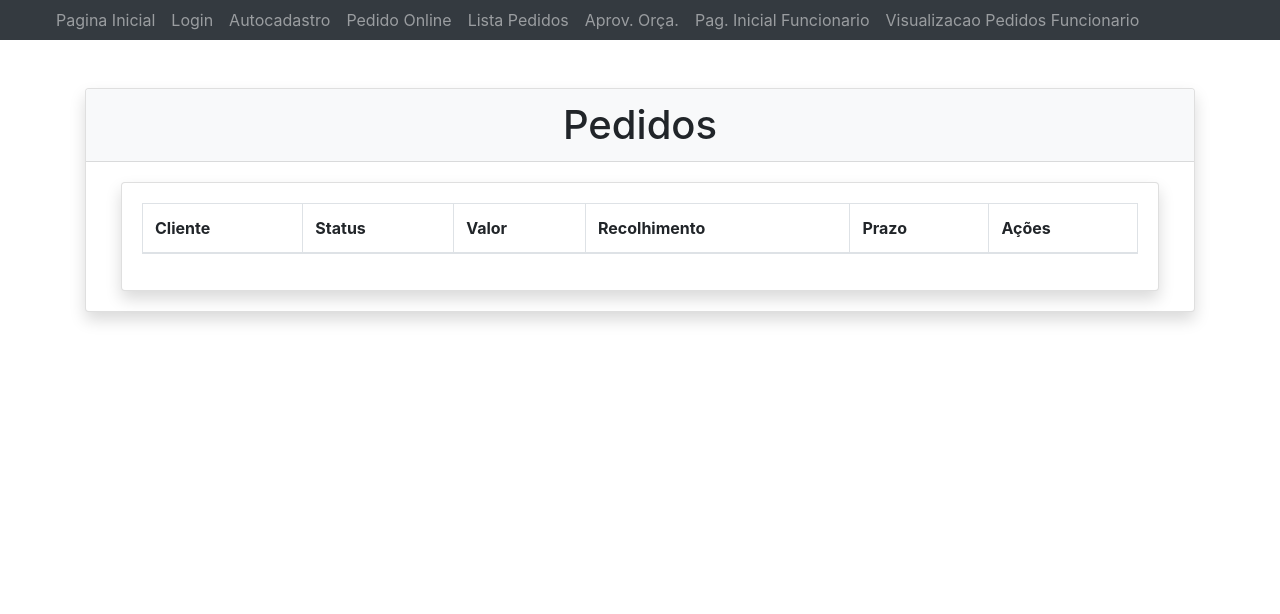
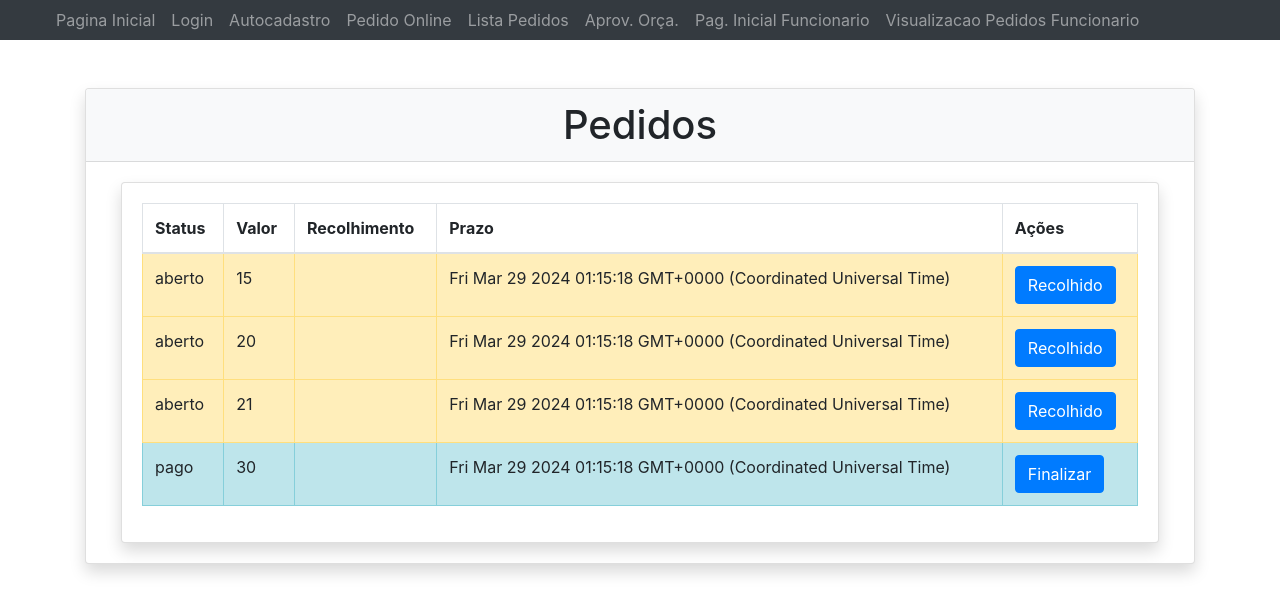
Before and after one commit to RicardoGomes00/web2-front, an Angular app in the folder we2-front/: page /visualizacao-de-pedidos in a window 1280 px wide. Shown: the top 614 px of the page. Built offline with nearby package versions, Linux system fonts and the light colour scheme.

Commit message:
exibição de dados e cores dinamicamente na tabela

```diff
--- a/we2-front/src/app/Funcionario/visualizacao-de-pedidos/visualizacao-de-pedidos.component.html
+++ b/we2-front/src/app/Funcionario/visualizacao-de-pedidos/visualizacao-de-pedidos.component.html
@@ -20,7 +20,6 @@
                 <table class="table table-bordered">
                   <thead>
                     <tr>
-                      <th>Cliente</th>
                       <th>Status</th>
                       <th>Valor</th>
                       <th>Recolhimento</th>
@@ -29,11 +28,11 @@
                     </tr>
                   </thead>
                   <tbody>
-                    <tr *ngFor="let pedido of pedidos">
-                      <!-- <td>{{pedido.numeroPedido}}</td>
-                      <td>{{pedido.dataRetirada}}</td>
-                      <td>{{pedido.cliente}}</td>
-                      <td>{{pedido.status}}</td> -->
+                    <tr *ngFor="let pedido of pedidos" class="table-{{getStatusClass(pedido.getStatus())}}">
+                      <td>{{pedido.getStatus()}}</td>
+                      <td>{{pedido.getValor()}}</td>
+                      <td>{{pedido.getDataRecolhimento()}}</td>
+                      <td>{{pedido.getPrazo()}}</td>
                       <td [ngSwitch]="pedido.getStatus()">
                         <button *ngSwitchCase="statusPedido.aberto" class="btn btn-primary" (click)="confirmarRecolhimento(pedido)">Recolhido</button>
                         <button *ngSwitchCase="statusPedido.recolhido" class="btn btn-primary" (click)="confirmarLavagem(pedido)">Lavado</button>
--- a/we2-front/src/app/Funcionario/visualizacao-de-pedidos/visualizacao-de-pedidos.component.ts
+++ b/we2-front/src/app/Funcionario/visualizacao-de-pedidos/visualizacao-de-pedidos.component.ts
@@ -16,8 +16,39 @@ import Pedido from '../../entities/Pedido';
 export class VisualizacaoDePedidosComponent {
   pedidos = Pedido.getPedidos();
   statusPedido = StatusPedido;
+  statusColors = [
+    { status: StatusPedido.aberto, color: "warning" },
+    { status: StatusPedido.rejeitado, color: "danger" },
+    { status: StatusPedido.cancelado, color: "danger" },
+    { status: StatusPedido.recolhido, color: "secondary" },
+    { status: StatusPedido.aguardandoPagamento, color: "primary" },
+    { status: StatusPedido.pago, color: "info" },
+    { status: StatusPedido.finalizado, color: "success" },
+  ]
+
+  getStatusClass(status: StatusPedido): string {
+    switch (status) {
+      case StatusPedido.aberto:
+        return 'warning';
+      case StatusPedido.rejeitado:
+        return 'danger';
+      case StatusPedido.cancelado:
+        return 'danger';
+      case StatusPedido.recolhido:
+        return 'secondary';
+      case StatusPedido.aguardandoPagamento:
+        return 'primary';
+      case StatusPedido.pago:
+        return 'info';
+      case StatusPedido.finalizado:
+        return 'success';
+      default:
+        return '';
+    }
+  }
 
   public confirmarRecolhimento(pedido: Pedido): void {
+    pedido.atualizarStatus(StatusPedido.recolhido);
     // var response = this.marcarComoLavadoService.chamarApiExterna(pedido.id);
     //   if (response)
     //   {
@@ -30,6 +61,7 @@ export class VisualizacaoDePedidosComponent {
   }
 
   public confirmarLavagem(pedido: Pedido): void {
+    pedido.atualizarStatus(StatusPedido.aguardandoPagamento);
     // var response = this.marcarComoLavadoService.chamarApiExterna(pedido.id);
     //   if (response)
     //   {
@@ -42,6 +74,7 @@ export class VisualizacaoDePedidosComponent {
   }
 
   public finalizarPedido(pedido: Pedido): void {
+    pedido.atualizarStatus(StatusPedido.finalizado);
     // var response = this.marcarComoLavadoService.chamarApiExterna(pedido.id);
     //   if (response)
     //   {
@@ -53,15 +86,3 @@ export class VisualizacaoDePedidosComponent {
     //   }
   }
 }
-
-const Pedidos = [
-  {numeroPedido: '020', pecas:'1 Casaco, 2 calças', dataRetirada:'02/09/2023 16:07:34', cliente:'Enzo Radel', status:'Aberto'},
-  {numeroPedido: '016', pecas:'4 Cuecas, 2 calças', dataRetirada:'29/08/2023 14:02:51', cliente:'Enzo Radel', status:'Aberto'},
-  {numeroPedido: '015', pecas:'2 Casacos', dataRetirada:'29/08/2023 11:44:38', cliente:'Enzo Radel', status:'Cancelado'},
-  {numeroPedido: '014', pecas:'3 Camisetas, 2 calças', dataRetirada:'28/08/2023 14:16:08', cliente:'Enzo Radel', status:'Aberto'},
-  {numeroPedido: '011', pecas:'4 Calças, 3 meias, 1 casaco', dataRetirada:'25/08/2023 11:35:20', cliente:'Enzo Radel', status:'Rejeitado'},
-  {numeroPedido: '010', pecas:'1 Camiseta, 3 meias', dataRetirada:'24/08/2023 10:02:58', cliente:'Enzo Radel', status:'Finalizado'},
-  {numeroPedido: '009', pecas:'4 Cuecas, 2 calças', dataRetirada:'23/08/2023 15:13:07', cliente:'Enzo Radel', status:'Finalizado'},
-  {numeroPedido: '003', pecas:'4 Camisetas', dataRetirada:'21/08/2023 11:34:26', cliente:'Enzo Radel', status:'Finalizado'},
-  {numeroPedido: '002', pecas:'4 Camisetas', dataRetirada:'16/08/2023 08:21:18', cliente:'Enzo Radel', status:'Cancelado'}
-]
--- a/we2-front/src/app/entities/Pedido.ts
+++ b/we2-front/src/app/entities/Pedido.ts
@@ -28,6 +28,21 @@ export default class Pedido
         return this.status;
     }
 
+    getValor() : number
+    {
+        return this.valor;
+    }
+
+    getPrazo() : Date
+    {
+        return this.prazo;
+    }
+
+    getDataRecolhimento() : Date | null
+    {
+        return this.dataRecolhimento;
+    }
+
     atualizarStatus(status: StatusPedido)
     {
         this.status = status
@@ -39,7 +54,15 @@ export default class Pedido
 
     static getPedidos(): Array<Pedido>
     {
-        let pedidos: Array<Pedido> = [];
+        let pedidos: Array<Pedido> =
+        [
+            new Pedido(15, new Date()),
+            new Pedido(20, new Date()),
+            new Pedido(21, new Date()),
+            new Pedido(30, new Date()),
+        ];
+
+        pedidos[3].atualizarStatus(StatusPedido.pago);
 
         return pedidos;
     }
--- a/we2-front/src/app/enums/StatusPedido.ts
+++ b/we2-front/src/app/enums/StatusPedido.ts
@@ -6,6 +6,6 @@ export enum StatusPedido
     recolhido           = "recolhido",
     aguardandoPagamento = "aguardando_pagamento",
     pago                = "pago",
-    fechado             = 'fechado'
+    finalizado          = 'finalizado'
 
 }
```
